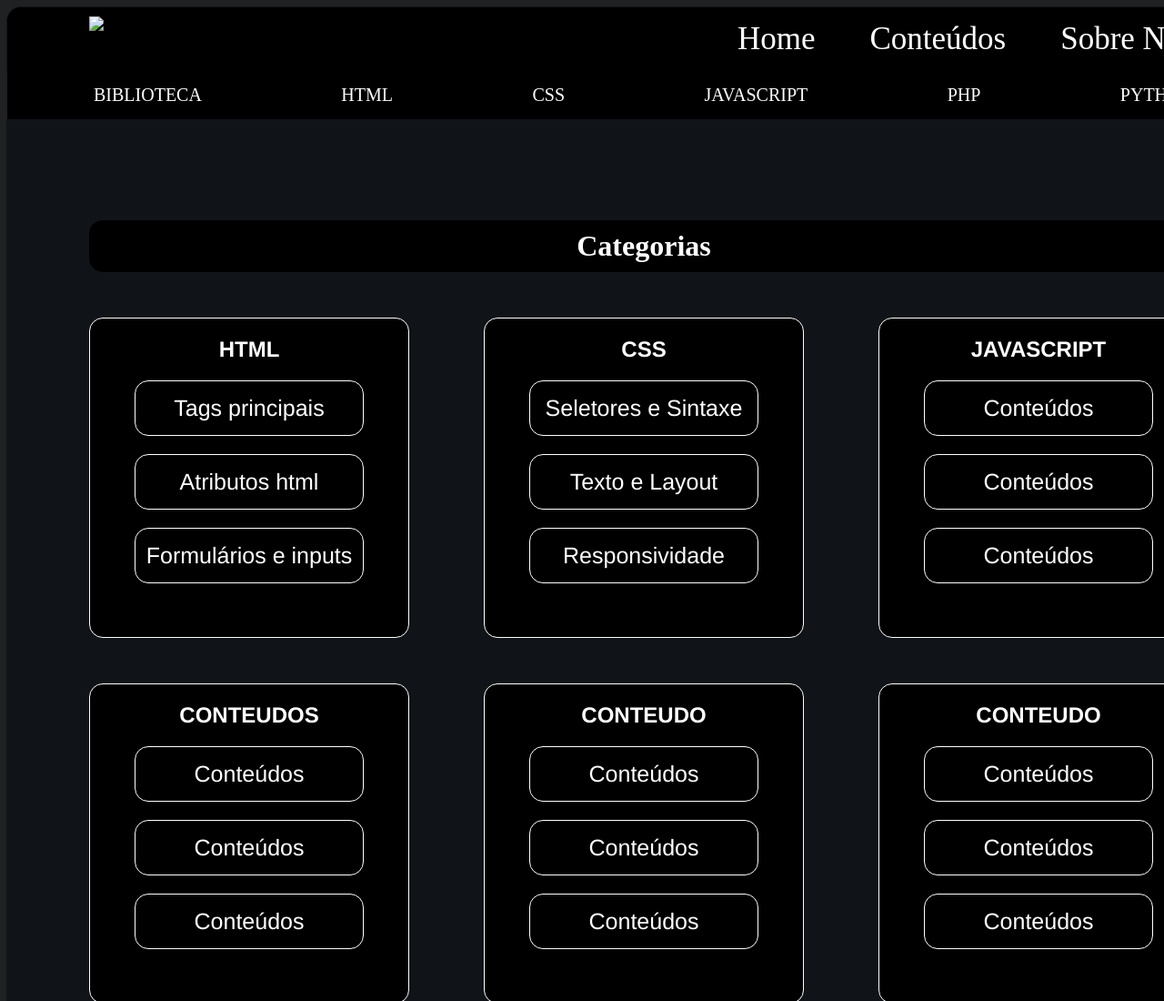
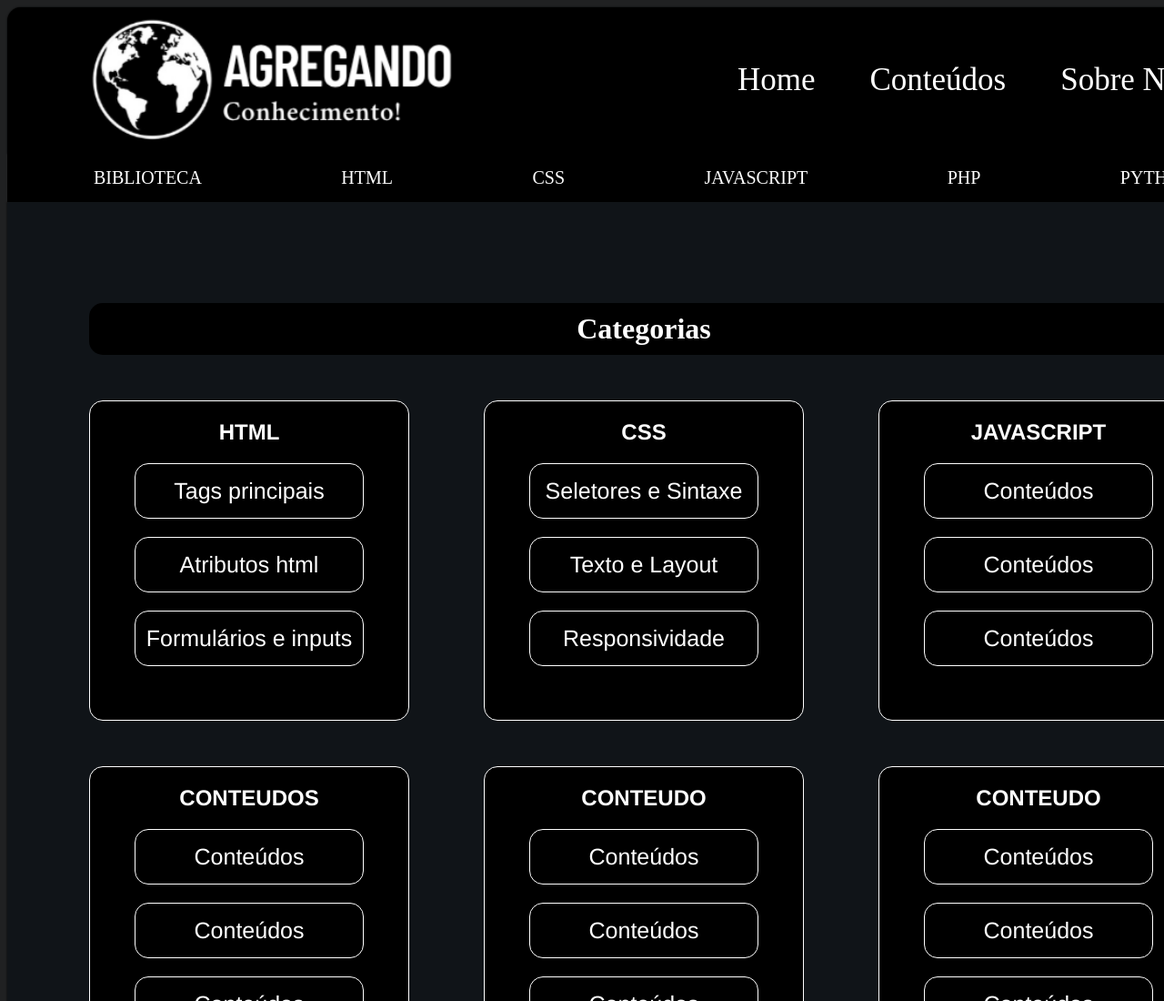
Before and after one commit to joaogabrieldatsch-cloud/Agregando-Conhecimento, a plain HTML site: page biblioteca.html in a window 1280 px wide. Shown: the top 1100 px of the page at 91% size. Drawn offline with Linux system fonts and the light colour scheme.

Commit message:
Update biblioteca.html

```diff
--- a/biblioteca.html
+++ b/biblioteca.html
@@ -9,7 +9,7 @@
 <body>
     <nav class="navega">
         <section>
-            <img src="../responsividade/imagens/logo conhecimento.png" alt="logo agregando conhecimento" class="img">
+            <img src="imagens/logo conhecimento.png" alt="logo agregando conhecimento" class="img">
         </section>
         <section class="menu">
         <a href="index.html">Home</a>
@@ -77,4 +77,5 @@
             </p>
     </footer>
 </body>
+
 </html>
```
